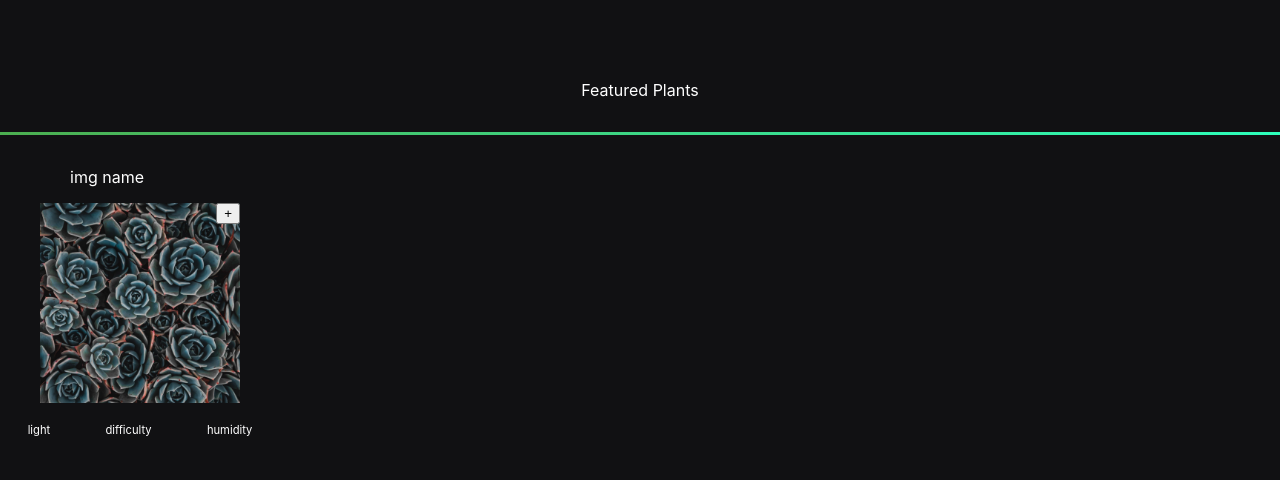
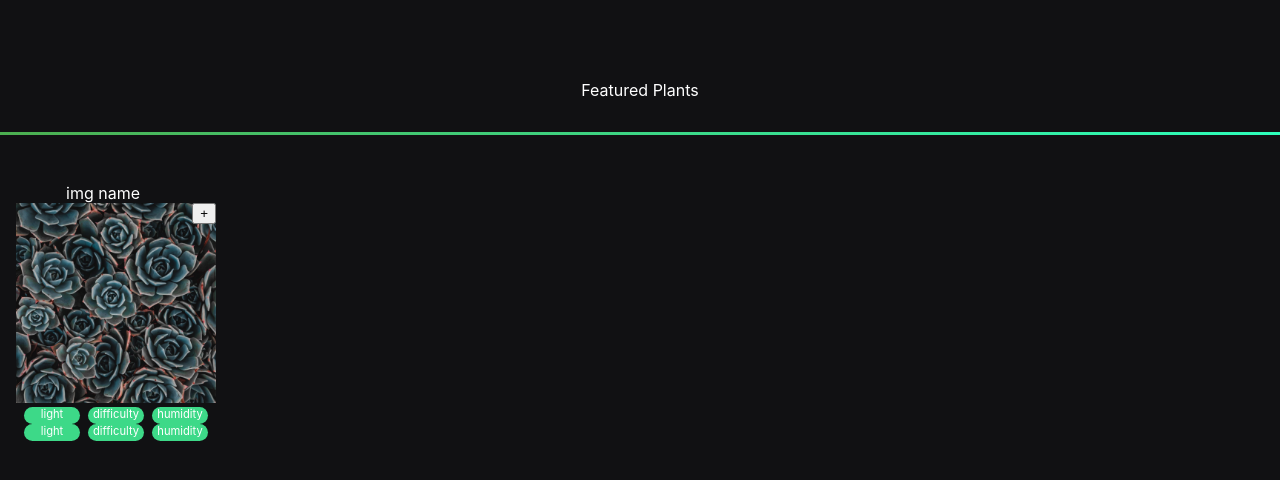
Before and after one commit to tyannarae/plantTracker, a React (Create React App) app: page /collections in a window 1280 px wide. Shown: the top 480 px of the page. Built offline with nearby package versions, Linux system fonts and the light colour scheme.

Commit message:
contents now fit within the plant card

```diff
--- a/src/components/shared/plantCard.tsx
+++ b/src/components/shared/plantCard.tsx
@@ -5,14 +5,19 @@ import "../../styles/components/plantCard.scss";
 const PlantCard = () => {
   return (
     <div className="plantCardContainer">
-      <span className="plantCommonName">img name</span>
-      <figure className="plantCardDetails">
+      <div className="plantCommonName">img name</div>
+      <div className="plantCardDetails">
         <button className="expand">+</button>
         <img src={testImg} className="plantImage" alt="testing" />
-      </figure>
-      <span className="light tag">light</span>
-      <span className="difficultyLevel tag">difficulty</span>
-      <span className="humidity tag">humidity</span>
+      </div>
+      <div className="tags">
+        <div className="light tag">light</div>
+        <div className="difficultyLevel tag">difficulty</div>
+        <div className="humidity tag">humidity</div>
+        <div className="light tag">light</div>
+        <div className="difficultyLevel tag">difficulty</div>
+        <div className="humidity tag">humidity</div>
+      </div>
     </div>
   );
 };
--- a/src/styles/components/plantCard.scss
+++ b/src/styles/components/plantCard.scss
@@ -1,11 +1,10 @@
 @import "../global/colors.scss";
 .plantCardContainer {
-  grid-template-areas:
-    "plantCommonName plantCommonName plantCommonName"
-    "plantCardDetails plantCardDetails plantCardDetails"
-    "light difficultyLevel humidity";
-  display: grid;
-  width: fit-content;
+  padding: 1em;
+  width: 12.5em;
+}
+.containImgAndButton {
+  position: absolute;
 }
 .plantCardDetails {
   grid-area: plantCardDetails;
@@ -24,18 +23,31 @@
   height: 200px;
   object-fit: cover;
 }
+.tags {
+  flex-wrap: wrap;
+  display: flex;
+}
 .tag {
+  width: 5em;
+
+  background-color: #3dd988;
+  border-radius: 2em;
+  height: 1.5em;
   font-size: 0.7em;
   text-align: center;
 }
 .light {
-  grid-area: light;
+  margin-left: auto;
+  grid-area: tag;
 }
 .difficultyLevel {
-  grid-area: difficultyLevel;
+  margin-left: auto;
+  margin-right: auto;
+  grid-area: tag;
 }
 .humidity {
-  grid-area: humidity;
+  margin-right: auto;
+  grid-area: tag;
 }
 .expand {
   position: absolute;
```
